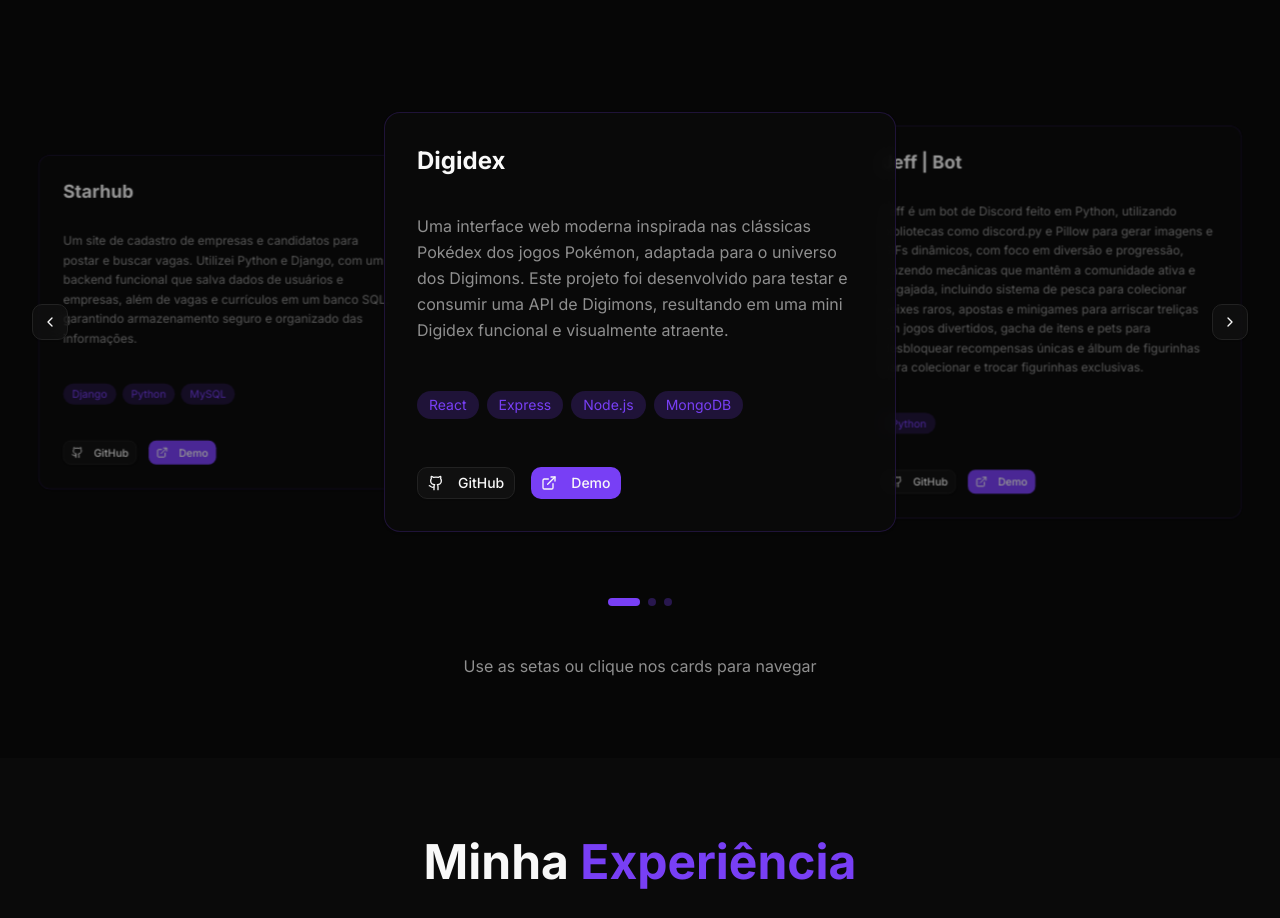
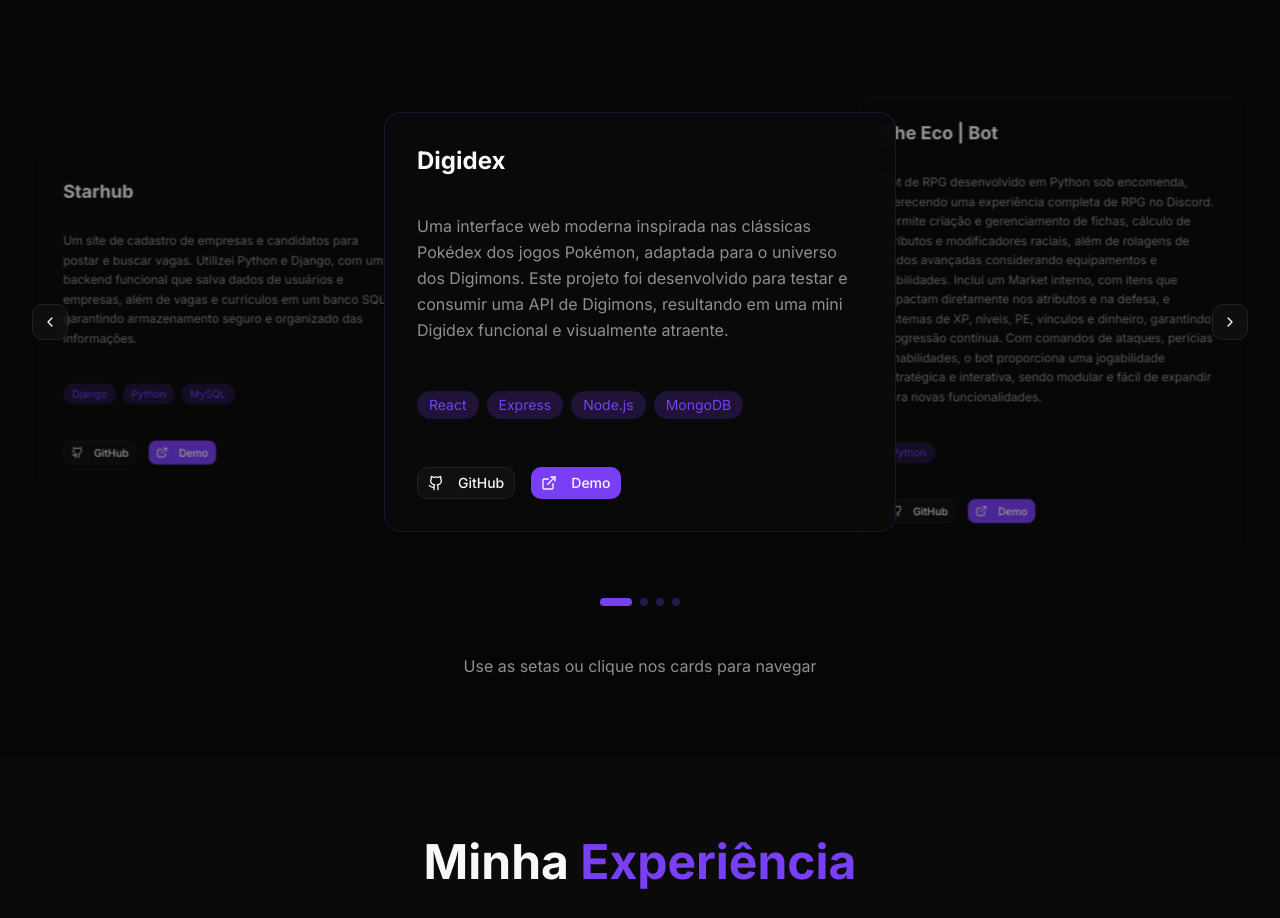
Before and after one commit to Dandanp3/portfolio, a Next.js app: page / in a window 1280 px wide. Shown: the part 2340-3258 px from the top of the page. Built offline with nearby package versions, Linux system fonts and the light colour scheme.

Commit message:
Add project 'The Eco | Bot' to projects list
Added a new project entry for 'The Eco | Bot' with detailed description and tags.

```diff
--- a/components/projects.tsx
+++ b/components/projects.tsx
@@ -13,6 +13,14 @@ const projects = [
       "Uma interface web moderna inspirada nas clássicas Pokédex dos jogos Pokémon, adaptada para o universo dos Digimons. Este projeto foi desenvolvido para testar e consumir uma API de Digimons, resultando em uma mini Digidex funcional e visualmente atraente.",
     tags: ["React", "Express", "Node.js", "MongoDB"],
     github: "https://github.com/Dandanp3/digipedia",
+    demo: "#",
+  },
+  {
+    title: "The Eco | Bot",
+    description:
+      "Bot de RPG desenvolvido em Python sob encomenda, oferecendo uma experiência completa de RPG no Discord. Permite criação e gerenciamento de fichas, cálculo de atributos e modificadores raciais, além de rolagens de dados avançadas considerando equipamentos e habilidades. Inclui um Market interno, com itens que impactam diretamente nos atributos e na defesa, e sistemas de XP, níveis, PE, vínculos e dinheiro, garantindo progressão contínua. Com comandos de ataques, perícias e habilidades, o bot proporciona uma jogabilidade estratégica e interativa, sendo modular e fácil de expandir para novas funcionalidades.",
+    tags: ["Python"],
+    github: "#",
     demo: "#",
   },
   {
```
